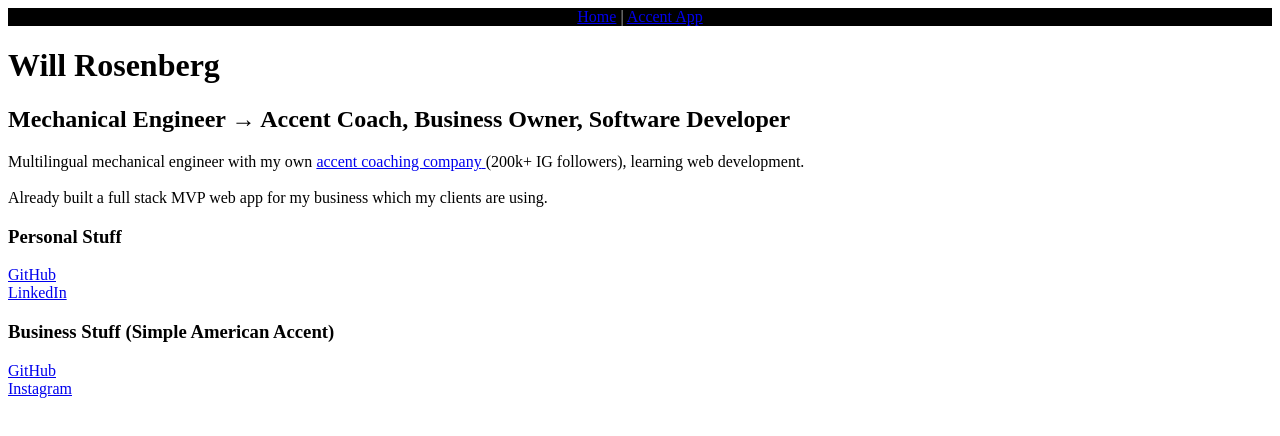
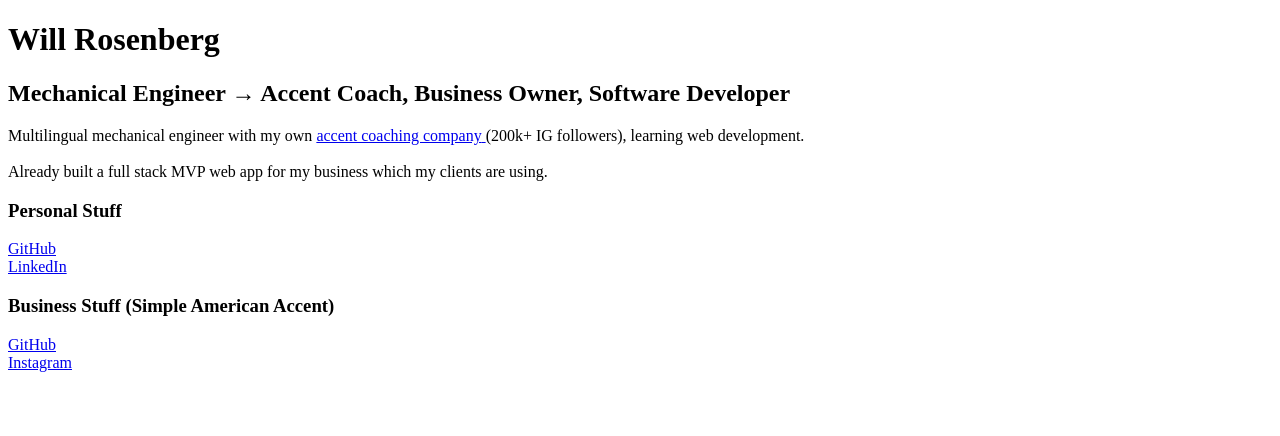
Before and after one commit to will-rosenberg/portfolio, a React (Vite) app: page / in a window 1280 px wide. Shown: the top 436 px of the page. Built offline with nearby package versions, Linux system fonts and the light colour scheme; the HTML template or start-up script is replaced by a standard one.

Commit message:
Comment out NavBar and Link imports
NavBar component and Link import have been commented out in App.jsx and Home.jsx, respectively. This may be for debugging, refactoring, or to temporarily remove navigation elements from the UI.

```diff
--- a/src/App.jsx
+++ b/src/App.jsx
@@ -1,5 +1,5 @@
 import { Routes, Route } from "react-router-dom";
-import NavBar from "./components/NavBar";
+// import NavBar from "./components/NavBar";
 import Home from "./pages/Home";
 import AccentApp from "./pages/AccentApp";
 import { Analytics } from "@vercel/analytics/react";
@@ -7,7 +7,7 @@ import { Analytics } from "@vercel/analytics/react";
 function App() {
   return (
     <>
-      <NavBar />
+      {/* <NavBar /> */}
       <Analytics />
       <Routes>
         <Route path="/" element={<Home />} />
--- a/src/pages/Home.jsx
+++ b/src/pages/Home.jsx
@@ -1,4 +1,4 @@
-import { Link } from "react-router-dom";
+// import { Link } from "react-router-dom";
 
 export default function Home() {
   return (
```
